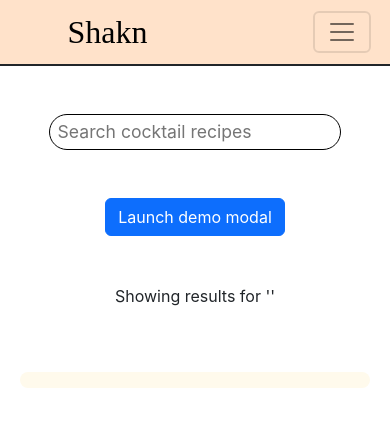
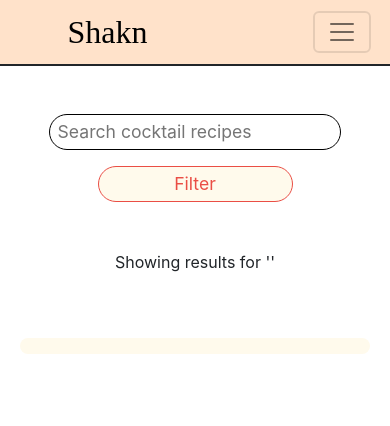
Before and after one commit to jazdmiller/shakn, a React (Create React App) app in the folder client/: page /results in a window 390 px wide. Shown: the top 426 px of the page. Built offline with nearby package versions, Linux system fonts and the light colour scheme; the HTML template or start-up script is replaced by a standard one.

Commit message:
add style to mobile filter btn

```diff
--- a/client/src/App.css
+++ b/client/src/App.css
@@ -428,6 +428,15 @@
   font-family: 'Calistoga', serif;
 }
 
+.filter-btn{
+    padding: 1%;
+    background-color: #FFFAEC;
+    color: #EA4E45;
+    border: 1px solid #EA4E45;
+    border-radius: 50px;
+    font-size: 1.1em;
+}
+
 #filter-col{
   position: sticky;
   top: 0;
--- a/client/src/pages/Results.js
+++ b/client/src/pages/Results.js
@@ -74,21 +74,21 @@ function Results({ value }) {
 
   return (
     <div>
-      <div className="row my-5">
+      <div className="row mt-5">
         <div className="col text-center ">
           <SearchBar />
         </div>
       </div>
 
-      <div className="d-md-none d-flex row my-5">
+      <div className="d-md-none d-flex row mt-3">
         <div className="col text-center ">
           <button
             type="button"
-            class="btn btn-primary"
+            class="filter-btn w-50"
             data-bs-toggle="modal"
             data-bs-target="#exampleModal"
           >
-            Launch demo modal
+          Filter
           </button>
           <div
             class="modal fade"
```
